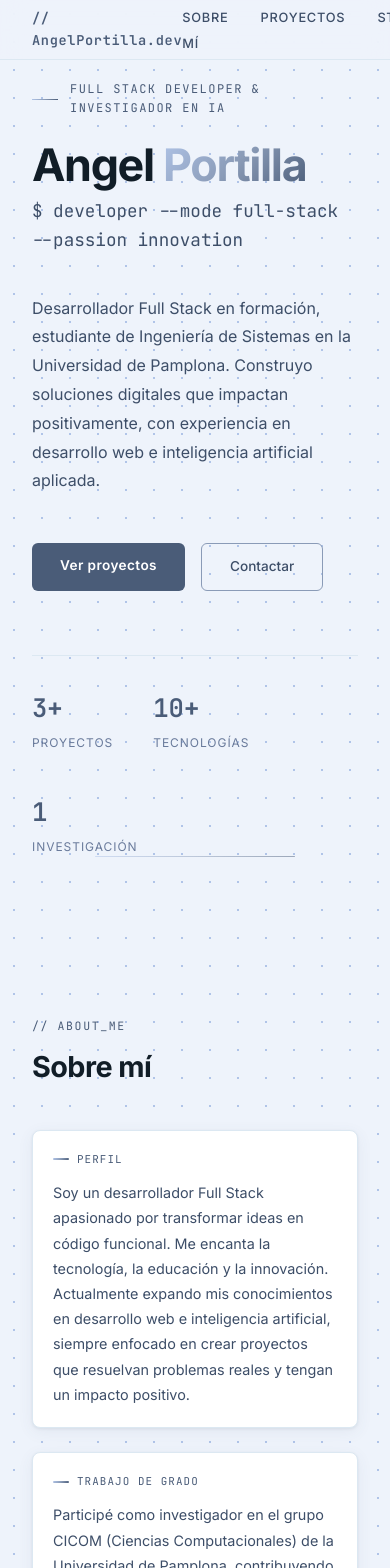
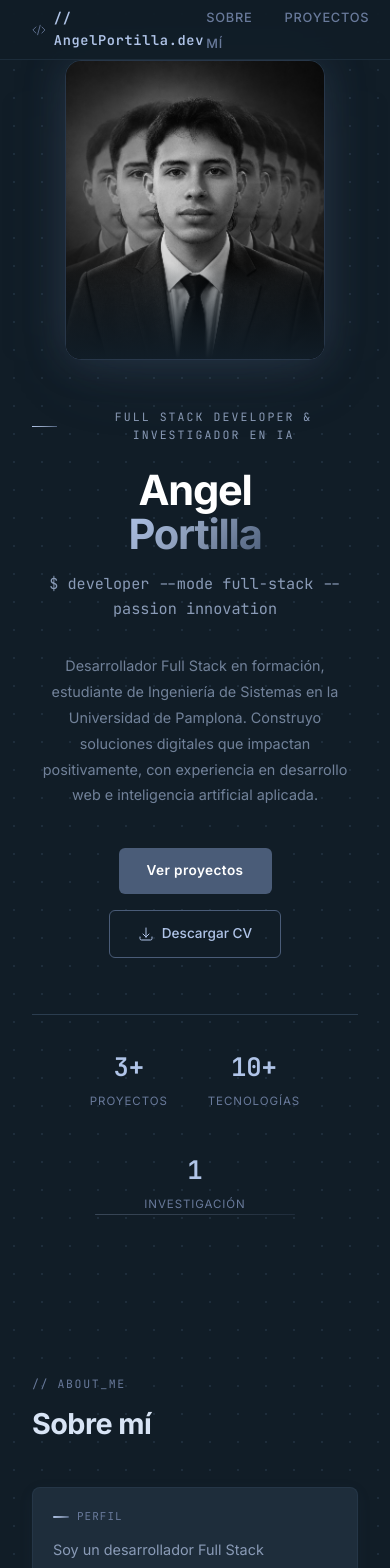
Before and after one commit to AngelPortilla1/Portafolio-Web, a React (Vite) app: page / in a window 390 px wide. Shown: the top 1568 px of the page. Built offline with nearby package versions, Linux system fonts and the light colour scheme; the HTML template or start-up script is replaced by a standard one.

Commit message:
feat: implement core portfolio layout with navbar, footer, projects, and custom styling components

```diff
--- a/src/components/About.jsx
+++ b/src/components/About.jsx
@@ -6,35 +6,35 @@ export default function About() {
     <section id="about" className="py-24 px-8 max-w-[1000px] mx-auto">
       {/* Header */}
       <div className="mb-10">
-        <div className="font-mono text-[0.72rem] text-metal-500 tracking-[0.14em] uppercase mb-2">
+        <div className="font-mono text-[0.72rem] text-metal-400 tracking-[0.14em] uppercase mb-2">
           // ABOUT_ME
         </div>
-        <h2 className="text-[1.8rem] font-bold tracking-[-0.02em] text-metal-900">
+        <h2 className="text-[1.8rem] font-bold tracking-[-0.02em] text-metal-100">
           Sobre mí
         </h2>
       </div>
 
       <div className="grid grid-cols-2 gap-6 max-sm:grid-cols-1">
         {/* Main profile card – full width */}
-        <div className="col-span-2 bg-white border border-steel-100 rounded-lg p-5 shadow-card max-sm:col-span-1">
-          <div className="card-label-line font-mono text-[0.68rem] text-metal-500 uppercase tracking-[0.1em] mb-3 flex items-center">
+        <div className="col-span-2 bg-[#1e2d3b] border border-metal-700/60 rounded-lg p-5 shadow-card max-sm:col-span-1">
+          <div className="card-label-line font-mono text-[0.68rem] text-metal-400 uppercase tracking-[0.1em] mb-3 flex items-center">
             Perfil
           </div>
-          <p className="text-[0.9rem] text-steel-600 leading-[1.75]">{personalInfo.about.profile}</p>
+          <p className="text-[0.9rem] text-metal-300 leading-[1.75]">{personalInfo.about.profile}</p>
         </div>
 
-        <div className="bg-white border border-steel-100 rounded-lg p-5 shadow-card">
-          <div className="card-label-line font-mono text-[0.68rem] text-metal-500 uppercase tracking-[0.1em] mb-3 flex items-center">
+        <div className="bg-[#1e2d3b] border border-metal-700/60 rounded-lg p-5 shadow-card">
+          <div className="card-label-line font-mono text-[0.68rem] text-metal-400 uppercase tracking-[0.1em] mb-3 flex items-center">
             Trabajo de Grado
           </div>
-          <p className="text-[0.9rem] text-steel-600 leading-[1.75]">{personalInfo.about.thesis}</p>
+          <p className="text-[0.9rem] text-metal-300 leading-[1.75]">{personalInfo.about.thesis}</p>
         </div>
 
-        <div className="bg-white border border-steel-100 rounded-lg p-5 shadow-card">
-          <div className="card-label-line font-mono text-[0.68rem] text-metal-500 uppercase tracking-[0.1em] mb-3 flex items-center">
+        <div className="bg-[#1e2d3b] border border-metal-700/60 rounded-lg p-5 shadow-card">
+          <div className="card-label-line font-mono text-[0.68rem] text-metal-400 uppercase tracking-[0.1em] mb-3 flex items-center">
             Enfoque actual
           </div>
-          <p className="text-[0.9rem] text-steel-600 leading-[1.75]">{personalInfo.about.focus}</p>
+          <p className="text-[0.9rem] text-metal-300 leading-[1.75]">{personalInfo.about.focus}</p>
         </div>
       </div>
     </section>
--- a/src/components/Contact.jsx
+++ b/src/components/Contact.jsx
@@ -1,4 +1,9 @@
 import React from 'react';
+import {
+  EnvelopeIcon,
+  CodeBracketSquareIcon,
+  CameraIcon,
+} from '@heroicons/react/24/outline';
 import { personalInfo } from '../data/portfolioData';
 
 export default function Contact() {
@@ -6,10 +11,10 @@ export default function Contact() {
     <section id="contact" className="py-24 px-8 max-w-[1000px] mx-auto">
       {/* Header */}
       <div className="mb-10">
-        <div className="font-mono text-[0.72rem] text-metal-500 tracking-[0.14em] uppercase mb-2">
+        <div className="font-mono text-[0.72rem] text-metal-400 tracking-[0.14em] uppercase mb-2">
           // CONTACT
         </div>
-        <h2 className="text-[1.8rem] font-bold tracking-[-0.02em] text-metal-900">
+        <h2 className="text-[1.8rem] font-bold tracking-[-0.02em] text-metal-100">
           Hablemos
         </h2>
       </div>
@@ -17,36 +22,42 @@ export default function Contact() {
       <div className="flex gap-4 flex-wrap">
         {/* Email */}
         <a
-          className="flex-1 min-w-[200px] bg-white border border-steel-100 rounded-lg p-5 text-center shadow-card no-underline text-inherit cursor-pointer transition-all duration-200 hover:border-metal-300 hover:shadow-card-hover hover:-translate-y-0.5"
+          className="flex-1 min-w-[200px] bg-[#1e2d3b] border border-metal-700/60 rounded-lg p-5 text-center shadow-card no-underline text-inherit cursor-pointer transition-all duration-200 hover:border-metal-500/60 hover:shadow-card-hover hover:-translate-y-0.5"
           href={`mailto:${personalInfo.contact.email}`}
         >
-          <div className="text-2xl mb-2">✉️</div>
-          <div className="font-mono text-[0.72rem] text-steel-400 uppercase tracking-[0.08em] mb-1">Email</div>
-          <div className="text-[0.85rem] font-semibold text-metal-900">{personalInfo.contact.email}</div>
+          <div className="flex justify-center mb-2">
+            <EnvelopeIcon className="w-6 h-6 text-metal-400" />
+          </div>
+          <div className="font-mono text-[0.72rem] text-metal-500 uppercase tracking-[0.08em] mb-1">Email</div>
+          <div className="text-[0.85rem] font-semibold text-metal-200">{personalInfo.contact.email}</div>
         </a>
 
         {/* GitHub */}
         <a
-          className="flex-1 min-w-[200px] bg-white border border-steel-100 rounded-lg p-5 text-center shadow-card no-underline text-inherit cursor-pointer transition-all duration-200 hover:border-metal-300 hover:shadow-card-hover hover:-translate-y-0.5"
+          className="flex-1 min-w-[200px] bg-[#1e2d3b] border border-metal-700/60 rounded-lg p-5 text-center shadow-card no-underline text-inherit cursor-pointer transition-all duration-200 hover:border-metal-500/60 hover:shadow-card-hover hover:-translate-y-0.5"
           href={personalInfo.contact.github}
           target="_blank" rel="noreferrer"
         >
-          <div className="text-2xl mb-2">⌥</div>
-          <div className="font-mono text-[0.72rem] text-steel-400 uppercase tracking-[0.08em] mb-1">GitHub</div>
-          <div className="text-[0.85rem] font-semibold text-metal-900">
+          <div className="flex justify-center mb-2">
+            <CodeBracketSquareIcon className="w-6 h-6 text-metal-400" />
+          </div>
+          <div className="font-mono text-[0.72rem] text-metal-500 uppercase tracking-[0.08em] mb-1">GitHub</div>
+          <div className="text-[0.85rem] font-semibold text-metal-200">
             {personalInfo.contact.github.replace('https://', '')}
           </div>
         </a>
 
         {/* Instagram */}
         <a
-          className="flex-1 min-w-[200px] bg-white border border-steel-100 rounded-lg p-5 text-center shadow-card no-underline text-inherit cursor-pointer transition-all duration-200 hover:border-metal-300 hover:shadow-card-hover hover:-translate-y-0.5"
+          className="flex-1 min-w-[200px] bg-[#1e2d3b] border border-metal-700/60 rounded-lg p-5 text-center shadow-card no-underline text-inherit cursor-pointer transition-all duration-200 hover:border-metal-500/60 hover:shadow-card-hover hover:-translate-y-0.5"
           href={personalInfo.contact.linkedin}
           target="_blank" rel="noreferrer"
         >
-          <div className="text-2xl mb-2">📷</div>
-          <div className="font-mono text-[0.72rem] text-steel-400 uppercase tracking-[0.08em] mb-1">Instagram</div>
-          <div className="text-[0.85rem] font-semibold text-metal-900">
+          <div className="flex justify-center mb-2">
+            <CameraIcon className="w-6 h-6 text-metal-400" />
+          </div>
+          <div className="font-mono text-[0.72rem] text-metal-500 uppercase tracking-[0.08em] mb-1">Instagram</div>
+          <div className="text-[0.85rem] font-semibold text-metal-200">
             {personalInfo.contact.linkedin.replace('https://www.instagram.com/', '@').replace('/', '')}
           </div>
         </a>
--- a/src/components/Footer.jsx
+++ b/src/components/Footer.jsx
@@ -3,7 +3,7 @@ import { personalInfo } from '../data/portfolioData';
 
 export default function Footer() {
   return (
-    <footer className="border-t border-steel-100 py-8 text-center font-mono text-[0.72rem] text-steel-400 tracking-[0.05em]">
+    <footer className="border-t border-metal-700/50 py-8 text-center font-mono text-[0.72rem] text-metal-600 tracking-[0.05em]">
       // construido con intención · <span>{new Date().getFullYear()}</span> · {personalInfo.logo.replace('// ', '')}
     </footer>
   );
--- a/src/components/Hero.jsx
+++ b/src/components/Hero.jsx
@@ -1,62 +1,92 @@
 import React from 'react';
+import { ArrowDownTrayIcon } from '@heroicons/react/24/outline';
 import { personalInfo } from '../data/portfolioData';
+import heroAvatar from '../assets/hero-avatar.png';
 
 export default function Hero() {
   return (
     <section
       id="hero"
-      className="min-h-screen flex flex-col justify-center pt-20 max-w-[1000px] mx-auto px-8"
+      className="min-h-screen flex items-center pt-[60px] relative overflow-hidden"
     >
+      <div className="max-w-[1000px] mx-auto px-8 w-full grid grid-cols-2 gap-12 items-center max-md:grid-cols-1 max-md:text-center">
+
+        {/* ── LEFT: Text ── */}
+        <div className="flex flex-col">
           {/* Eyebrow */}
-      <div className="eyebrow-line font-mono text-[0.75rem] text-metal-500 tracking-[0.12em] uppercase mb-6 flex items-center">
+          <div className="eyebrow-line font-mono text-[0.72rem] text-metal-300 tracking-[0.18em] uppercase mb-6 flex items-center max-md:justify-center">
             {personalInfo.eyebrow}
           </div>
 
           {/* Name */}
-      <h1 className="text-[clamp(2.8rem,7vw,5.5rem)] font-bold leading-[1.05] tracking-[-0.03em] text-metal-900 mb-2">
-        {personalInfo.name}{' '}
+          <h1 className="text-[clamp(2.6rem,6.5vw,5rem)] font-extrabold leading-[1.05] tracking-[-0.03em] mb-4">
+            <span className="text-white">{personalInfo.name}</span>
+            <br />
             <span className="hero-name-gradient">{personalInfo.lastName}</span>
           </h1>
 
           {/* Title */}
-      <p className="font-mono text-[1.1rem] font-normal text-steel-600 mb-10">
+          <p className="font-mono text-[0.95rem] font-normal text-metal-300 mb-8">
             {personalInfo.title}
           </p>
 
           {/* Description */}
-      <p className="text-base text-steel-600 max-w-[520px] leading-[1.8] mb-12">
+          <p className="text-[0.9rem] text-metal-300/80 max-w-[480px] leading-[1.8] mb-10 max-md:mx-auto">
             {personalInfo.description}
           </p>
 
           {/* Actions */}
-      <div className="flex gap-4 flex-wrap">
+          <div className="flex gap-4 flex-wrap max-md:justify-center">
             <a
               href="#projects"
-          className="inline-block px-7 py-3 bg-metal-500 text-white text-[0.85rem] font-semibold rounded-md tracking-[0.03em] no-underline transition-all duration-200 hover:bg-metal-600 hover:-translate-y-px hover:shadow-accent"
+              className="inline-flex items-center gap-2 px-7 py-3 bg-metal-500 text-white text-[0.85rem] font-semibold rounded-md tracking-[0.03em] no-underline transition-all duration-200 hover:bg-metal-400 hover:-translate-y-px hover:shadow-accent"
             >
               Ver proyectos
             </a>
             <a
-          href="#contact"
-          className="inline-block px-7 py-3 bg-transparent text-steel-600 border border-metal-300 text-[0.85rem] font-medium rounded-md no-underline transition-all duration-200 hover:border-metal-500 hover:text-metal-500 hover:bg-metal-500/10"
+              href="/cv.pdf"
+              download
+              className="inline-flex items-center gap-2 px-7 py-3 bg-transparent text-metal-200 border border-metal-500 text-[0.85rem] font-medium rounded-md no-underline transition-all duration-200 hover:border-metal-300 hover:text-white hover:bg-metal-500/20"
             >
-          Contactar
+              <ArrowDownTrayIcon className="w-4 h-4" />
+              Descargar CV
             </a>
           </div>
 
           {/* Stats */}
-      <div className="flex gap-10 mt-16 pt-8 border-t border-steel-100 flex-wrap">
+          <div className="flex gap-10 mt-14 pt-8 border-t border-metal-700 flex-wrap max-md:justify-center">
             {personalInfo.stats.map((stat, idx) => (
               <div key={idx} className="flex flex-col">
-            <span className="font-mono text-[1.6rem] font-semibold text-metal-500">
+                <span className="font-mono text-[1.6rem] font-semibold text-metal-200">
                   {stat.num}
                 </span>
-            <span className="text-[0.75rem] text-steel-400 uppercase tracking-[0.08em] mt-1">
+                <span className="text-[0.72rem] text-metal-400 uppercase tracking-[0.08em] mt-1">
                   {stat.label}
                 </span>
               </div>
             ))}
           </div>
+        </div>
+
+        {/* ── RIGHT: Avatar ── */}
+        <div className="flex justify-center items-center max-md:order-first">
+          <div className="relative w-[360px] h-[420px] max-sm:w-[260px] max-sm:h-[300px]">
+            {/* Glow behind */}
+            <div className="absolute inset-0 rounded-2xl bg-metal-500/20 blur-2xl scale-90 translate-y-4" />
+            {/* Photo card */}
+            <div className="relative w-full h-full rounded-2xl overflow-hidden border border-metal-600/50 shadow-[0_0_40px_rgba(74,92,120,0.3)]">
+              <img
+                src={heroAvatar}
+                alt="Angel Portilla — Developer"
+                className="w-full h-full object-cover object-center grayscale contrast-110"
+              />
+              {/* Subtle gradient overlay at bottom */}
+              <div className="absolute inset-x-0 bottom-0 h-24 bg-gradient-to-t from-[#111d27] to-transparent" />
+            </div>
+          </div>
+        </div>
+
+      </div>
     </section>
   );
 }
--- a/src/components/Navbar.jsx
+++ b/src/components/Navbar.jsx
@@ -1,20 +1,22 @@
 import React from 'react';
+import { CodeBracketIcon } from '@heroicons/react/24/outline';
 import { personalInfo } from '../data/portfolioData';
 
 export default function Navbar() {
   return (
-    <nav className="fixed top-0 inset-x-0 z-50 h-[60px] flex items-center justify-between px-8 bg-metal-50/85 backdrop-blur-md border-b border-steel-100">
+    <nav className="fixed top-0 inset-x-0 z-50 h-[60px] flex items-center justify-between px-8 bg-[#111d27]/90 backdrop-blur-md border-b border-metal-700/50">
       <a
         href="#hero"
-        className="font-mono text-[0.85rem] font-semibold text-metal-500 tracking-[0.05em] no-underline"
+        className="flex items-center gap-2 font-mono text-[0.85rem] font-semibold text-metal-200 tracking-[0.05em] no-underline"
       >
+        <CodeBracketIcon className="w-4 h-4 text-metal-400" />
         {personalInfo.logo}
       </a>
       <ul className="flex gap-8 list-none">
-        <li><a href="#about"    className="text-[0.8rem] font-medium text-steel-600 uppercase tracking-[0.06em] no-underline transition-colors duration-200 hover:text-metal-500">Sobre mí</a></li>
-        <li><a href="#projects" className="text-[0.8rem] font-medium text-steel-600 uppercase tracking-[0.06em] no-underline transition-colors duration-200 hover:text-metal-500">Proyectos</a></li>
-        <li><a href="#stack"    className="text-[0.8rem] font-medium text-steel-600 uppercase tracking-[0.06em] no-underline transition-colors duration-200 hover:text-metal-500">Stack</a></li>
-        <li><a href="#contact"  className="text-[0.8rem] font-medium text-steel-600 uppercase tracking-[0.06em] no-underline transition-colors duration-200 hover:text-metal-500">Contacto</a></li>
+        <li><a href="#about"    className="text-[0.8rem] font-medium text-metal-400 uppercase tracking-[0.06em] no-underline transition-colors duration-200 hover:text-metal-200">Sobre mí</a></li>
+        <li><a href="#projects" className="text-[0.8rem] font-medium text-metal-400 uppercase tracking-[0.06em] no-underline transition-colors duration-200 hover:text-metal-200">Proyectos</a></li>
+        <li><a href="#stack"    className="text-[0.8rem] font-medium text-metal-400 uppercase tracking-[0.06em] no-underline transition-colors duration-200 hover:text-metal-200">Stack</a></li>
+        <li><a href="#contact"  className="text-[0.8rem] font-medium text-metal-400 uppercase tracking-[0.06em] no-underline transition-colors duration-200 hover:text-metal-200">Contacto</a></li>
       </ul>
     </nav>
   );
--- a/src/components/TechGraph.jsx
+++ b/src/components/TechGraph.jsx
@@ -1,5 +1,6 @@
 import React, { useEffect, useRef } from 'react';
 import * as d3 from 'd3';
+import { CircleStackIcon } from '@heroicons/react/24/outline';
 import { graphData } from '../data/portfolioData';
 
 export default function TechGraph() {
@@ -140,25 +141,25 @@ export default function TechGraph() {
     <section id="stack" className="py-24 px-8 max-w-[1000px] mx-auto">
       {/* Section header */}
       <div className="mb-10">
-        <div className="font-mono text-[0.72rem] text-metal-500 tracking-[0.14em] uppercase mb-2">
+        <div className="font-mono text-[0.72rem] text-metal-400 tracking-[0.14em] uppercase mb-2">
           // TECH_GRAPH
         </div>
-        <h2 className="text-[1.8rem] font-bold tracking-[-0.02em] text-metal-900">
+        <h2 className="text-[1.8rem] font-bold tracking-[-0.02em] text-metal-100">
           Mi Stack Tecnológico
         </h2>
       </div>
 
       {/* Graph container */}
-      <div className="bg-white border border-steel-100 rounded-xl overflow-hidden shadow-card relative" ref={containerRef}>
+      <div className="bg-[#1e2d3b] border border-metal-700/60 rounded-xl overflow-hidden shadow-card relative" ref={containerRef}>
         {/* Graph header */}
-        <div className="flex items-center justify-between px-5 py-3.5 border-b border-steel-100 bg-metal-50">
+        <div className="flex items-center justify-between px-5 py-3.5 border-b border-metal-700/60 bg-[#1a2a38]">
           <div className="flex items-center gap-3">
-            <span className="text-base">🔗</span>
-            <span className="font-mono text-[0.8rem] font-semibold text-metal-900 uppercase tracking-[0.08em]">
+            <CircleStackIcon className="w-5 h-5 text-metal-400" />
+            <span className="font-mono text-[0.8rem] font-semibold text-metal-200 uppercase tracking-[0.08em]">
               Grafo de Tecnologías
             </span>
           </div>
-          <span className="font-mono text-[0.72rem] text-steel-400">
+          <span className="font-mono text-[0.72rem] text-metal-500">
             Hover sobre un nodo para ver detalles
           </span>
         </div>
@@ -167,11 +168,11 @@ export default function TechGraph() {
 
         {/* Tooltip */}
         <div
-          className="absolute bg-white border border-metal-300 rounded-lg px-4 py-3 shadow-card-hover pointer-events-none opacity-0 transition-opacity duration-150 z-10 min-w-[150px]"
+          className="absolute bg-[#1e2d3b] border border-metal-600/60 rounded-lg px-4 py-3 shadow-card-hover pointer-events-none opacity-0 transition-opacity duration-150 z-10 min-w-[150px]"
           ref={tooltipRef}
         >
-          <div className="font-mono text-[0.82rem] font-semibold text-metal-900 mb-1" id="tip-name" />
-          <div className="text-[0.7rem] text-steel-400 uppercase tracking-[0.08em] mb-1" id="tip-cat" />
+          <div className="font-mono text-[0.82rem] font-semibold text-metal-100 mb-1" id="tip-name" />
+          <div className="text-[0.7rem] text-metal-400 uppercase tracking-[0.08em] mb-1" id="tip-cat" />
           <div className="flex gap-1 mt-1" id="tip-level" />
         </div>
       </div>
--- a/src/index.css
+++ b/src/index.css
@@ -23,15 +23,15 @@ html { scroll-behavior: smooth; }
 
 body {
   font-family: 'Inter', sans-serif;
-  /* Fondo sólido suave con patrón de puntos sutiles */
-  background-color: #eef3fb;
+  /* Dark mode: fondo oscuro con patrón de puntos sutiles */
+  background-color: #111d27;
   background-image: radial-gradient(
     circle,
-    #b0c4e8 1px,
+    #1e2d3b 1px,
     transparent 1px
   );
   background-size: 28px 28px;
-  color: var(--color-5);
+  color: #d8e4f5;
   line-height: 1.6;
   min-height: 100vh;
 }
@@ -71,27 +71,16 @@ body {
 .metal-divider {
   height: 1px;
   background: linear-gradient(135deg, var(--color-1) 0%, var(--color-2) 50%, var(--color-4) 100%);
-  opacity: 0.5;
+  opacity: 0.25;
   margin: 0 auto 4rem;
   max-width: 200px;
   border-radius: 1px;
 }
 
-/* ── SEARCH ICON ── */
+/* ── SEARCH ICON (now handled by Heroicons in JSX) ── */
 .search-wrap {
   position: relative;
   flex: 1;
-}
-.search-wrap::before {
-  content: '⌕';
-  position: absolute;
-  left: 0.75rem;
-  top: 50%;
-  transform: translateY(-50%);
-  color: var(--color-3);
-  font-size: 1.1rem;
-  z-index: 1;
-  pointer-events: none;
 }
 
 /* ── ENTRY TIMELINE LINE ── */
@@ -129,8 +118,8 @@ body {
   letter-spacing: 0.05em;
   text-transform: uppercase;
 }
-/* Badges recoloreados con la paleta nueva */
-.badge-blue   { background: #dce8f5; color: var(--color-5); }
-.badge-green  { background: #cddeed; color: #1c4a3a; }
-.badge-purple { background: #dbd6f0; color: #3d2d6e; }
-.badge-orange { background: #f0e6cc; color: #7a4a10; }
+/* Badges adaptados al dark mode */
+.badge-blue   { background: rgba(176,196,232,0.15); color: #b0c4e8; border: 1px solid rgba(176,196,232,0.25); }
+.badge-green  { background: rgba(110,210,150,0.12); color: #6ed296; border: 1px solid rgba(110,210,150,0.22); }
+.badge-purple { background: rgba(180,150,230,0.12); color: #b496e6; border: 1px solid rgba(180,150,230,0.22); }
+.badge-orange { background: rgba(240,180,100,0.12); color: #f0b464; border: 1px solid rgba(240,180,100,0.22); }
```
Also changed, not shown: src/components/Projects.jsx (+43 -29 lines), src/assets/hero-avatar.png (added). Lines whose indentation alone changed are shown as unchanged.
